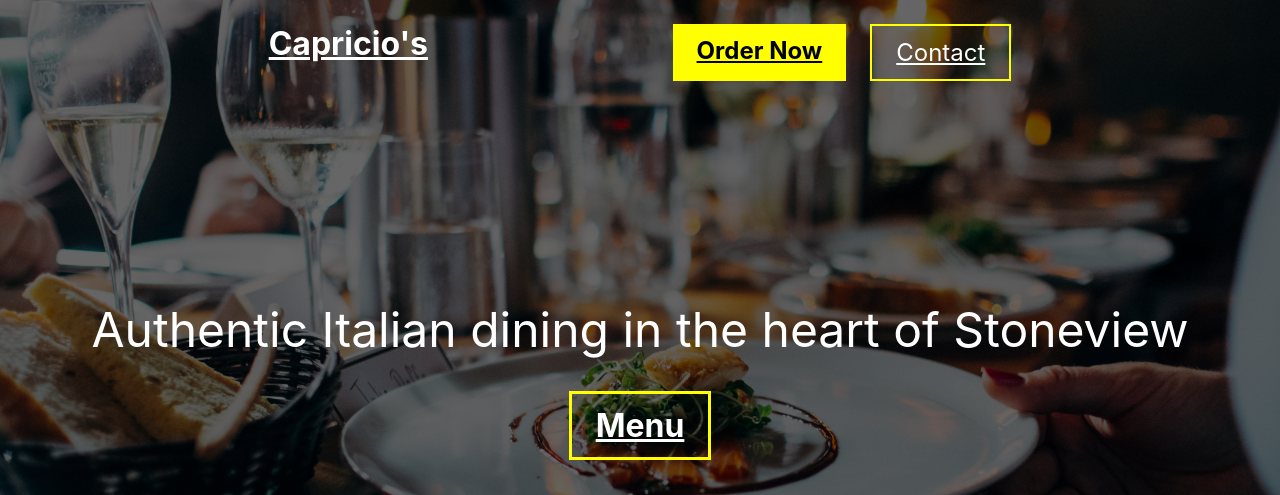
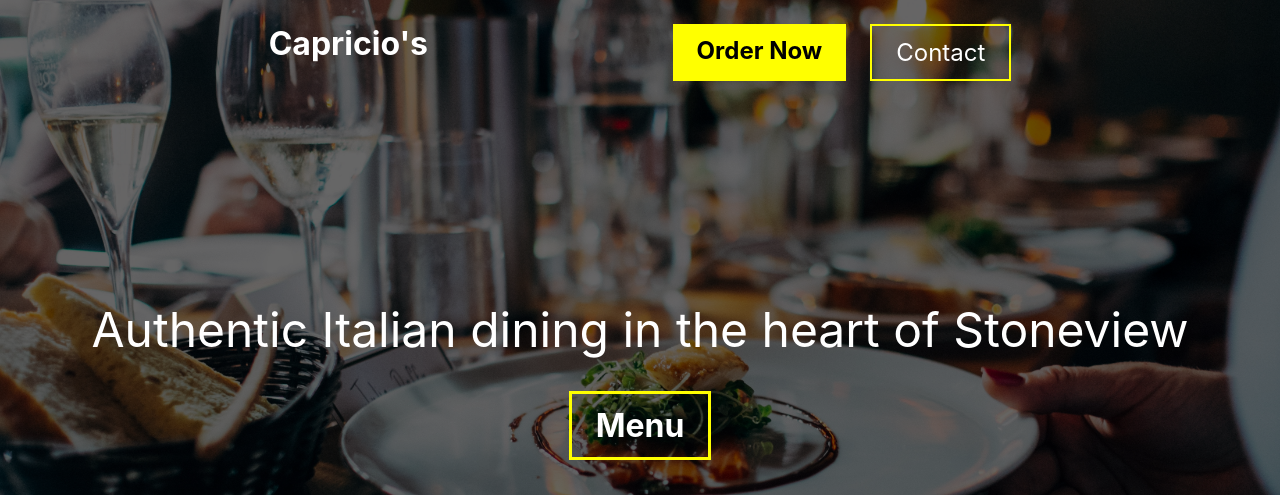
Before and after one commit to mbrecht/Capricios, a Next.js app: page / in a window 1280 px wide. Shown: the top 495 px of the page. Built offline with nearby package versions, Linux system fonts and the light colour scheme.

Commit message:
removes text decoration from buttons

```diff
--- a/styles/Hero.module.css
+++ b/styles/Hero.module.css
@@ -47,6 +47,10 @@
   transition: all 250ms ease-out;
 }
 
+.heroBtn a {
+  text-decoration: none;
+}
+
 .heroBtn:hover {
   background-color: yellow;
   color: black;
--- a/styles/Navigation.module.css
+++ b/styles/Navigation.module.css
@@ -14,6 +14,11 @@
 .brand {
   font-size: 2rem;
   font-weight: bold;
+}
+
+.brand a,
+.button a {
+  text-decoration: none;
 }
 
 .menu {
```
